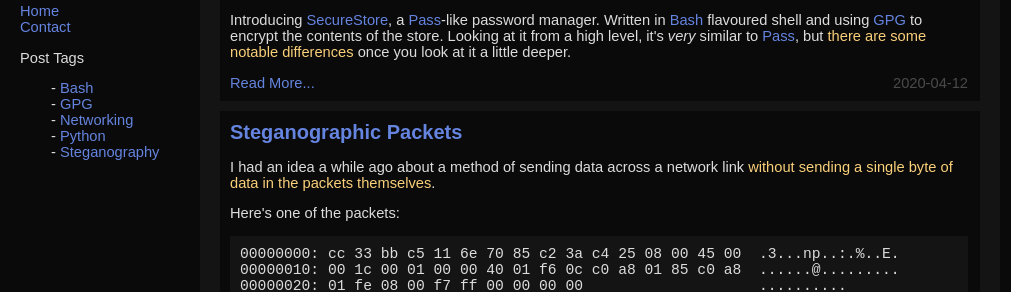
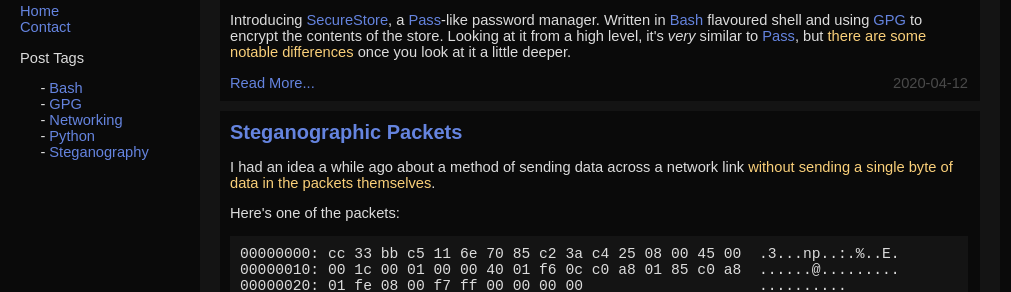
Before and after one commit to vimist/vimist.github.io, a Jekyll site: the page built from index.md, in a window 1280 px wide. Shown: the part 178-470 px from the top of the page, without its empty margins (0-1011 px from the left). Built offline with Jekyll 4.4.1, drawn with Linux system fonts in a browser that asks for light colours.

Commit message:
Update CSS selectors for img, video, ul, ol and floats

```diff
--- a/_sass/theme.scss
+++ b/_sass/theme.scss
@@ -114,6 +114,11 @@ h3 { font-size: 1.0rem; }
 
 h1, h2, h3 {
 	clear: both;
+}
+
+img, video {
+	display: block;
+	margin: auto;
 }
 
 mark {
@@ -238,6 +243,11 @@ table {
 	}
 }
 
+ul,
+ol {
+	padding-left: 2em;
+}
+
 ul.plain-list,
 ol.plain-list {
 	padding: 0px;
@@ -291,6 +301,23 @@ button {
 
 .fade-out {
 	opacity: 0.3;
+}
+
+.float-left {
+	float: left;
+	margin: 0px $padding $padding 0px;
+}
+
+.float-right {
+	float: right;
+	margin: 0px 0px $padding $padding;
+}
+
+.float-left,
+.float-right {
+	& > *:last-child {
+		margin-bottom: 0px;
+	}
 }
 
 .clear {
```
